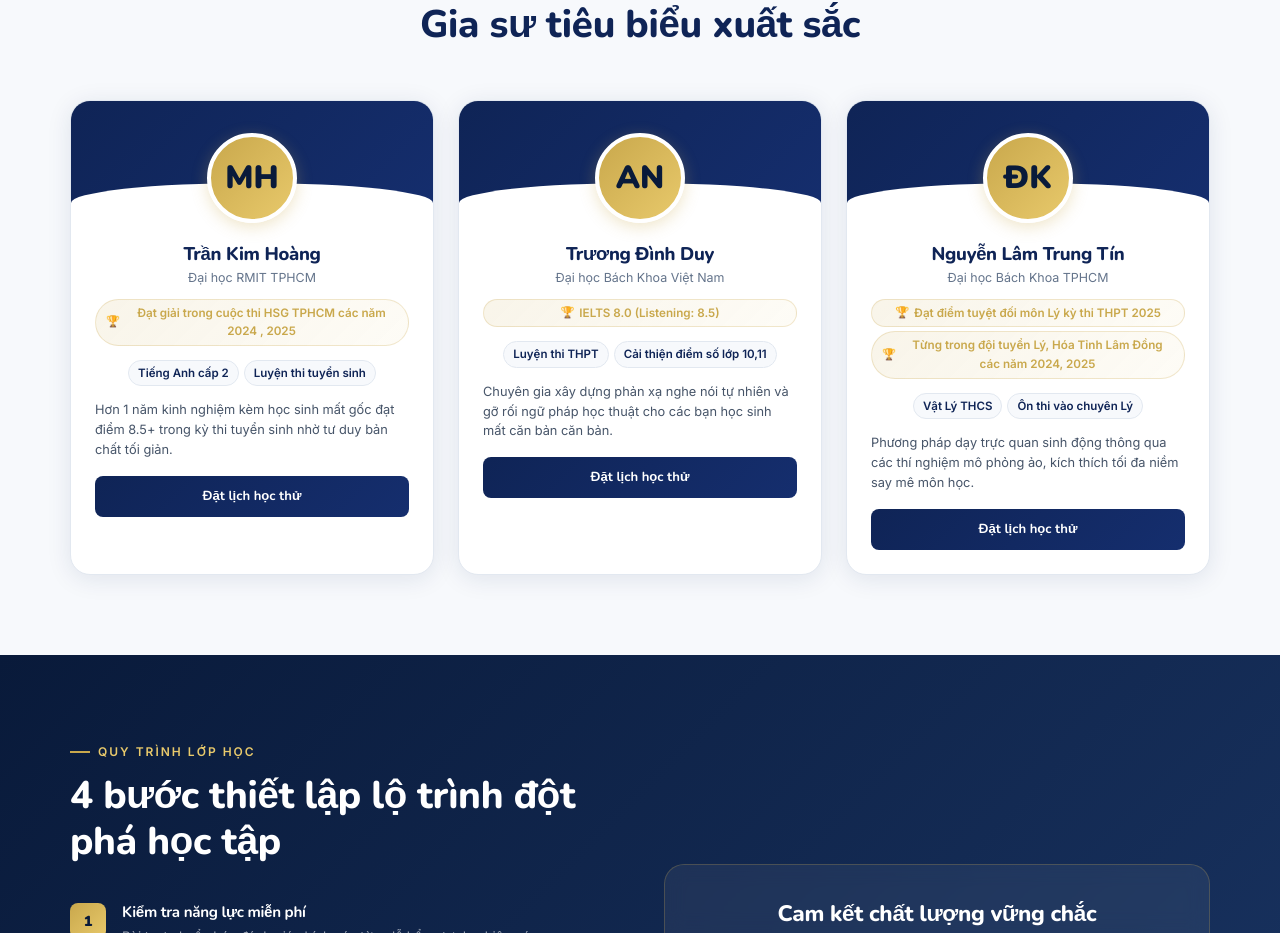
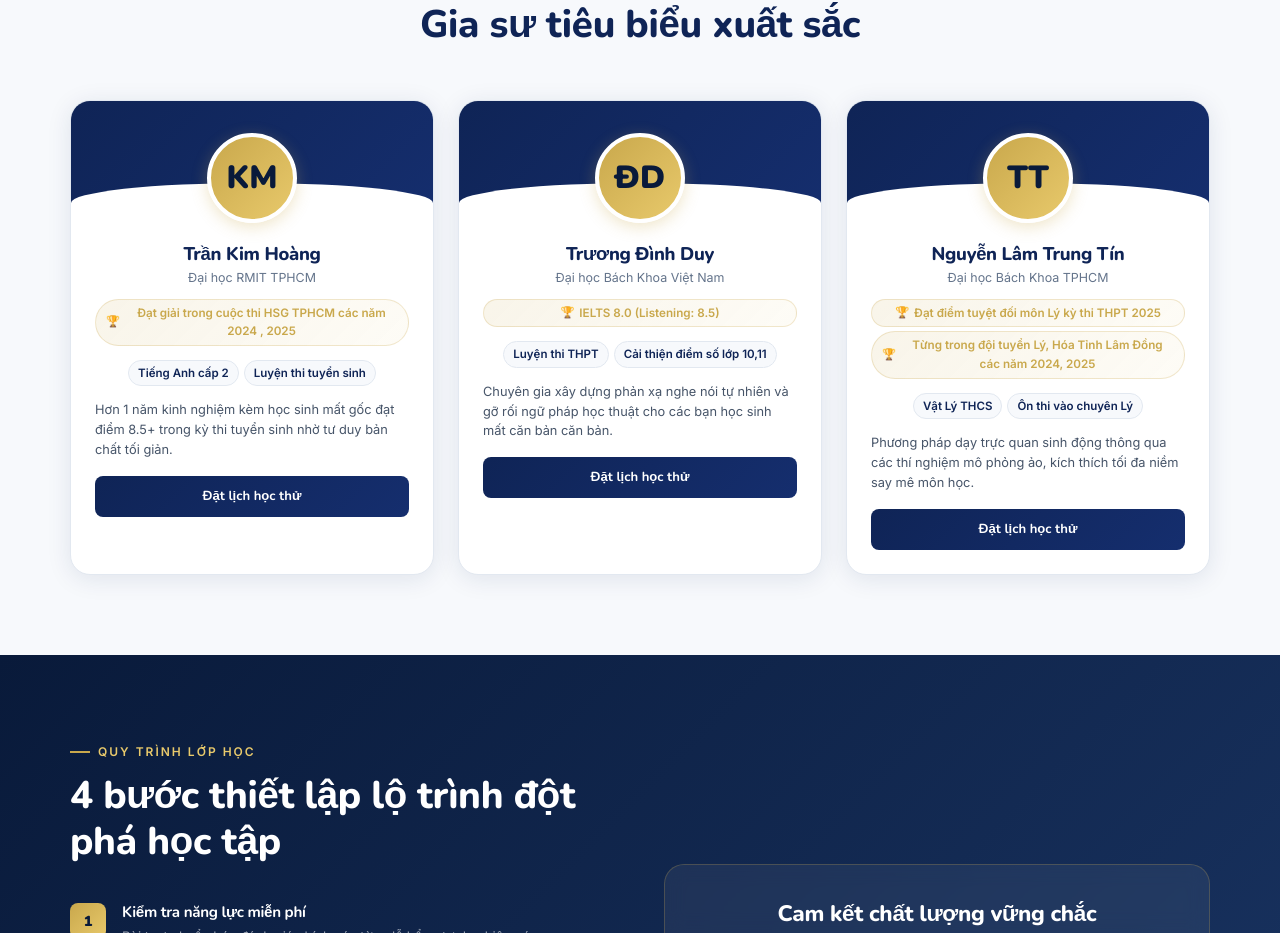
Before and after one commit to duyshank06-droid/CleverThink2, a plain HTML site: page index.html in a window 1280 px wide. Shown: the part 2172-3105 px from the top of the page. Drawn offline with nearby package versions, Linux system fonts and the light colour scheme; no server answers.

Commit message:
Update index.html

```diff
--- a/index.html
+++ b/index.html
@@ -554,7 +554,7 @@ footer{background:var(--navy-deep);color:rgba(255,255,255,0.7);padding:48px 0 24
       <div class="teachers-grid">
         <div class="teacher-card reveal">
           <div class="teacher-avatar-wrap">
-            <div class="teacher-avatar">MH</div>
+            <div class="teacher-avatar">KM</div>
           </div>
           <div class="teacher-body">
             <h4 class="teacher-name">Trần Kim Hoàng</h4>
@@ -572,7 +572,7 @@ footer{background:var(--navy-deep);color:rgba(255,255,255,0.7);padding:48px 0 24
         </div>
         <div class="teacher-card reveal" style="transition-delay: 0.1s;">
           <div class="teacher-avatar-wrap">
-            <div class="teacher-avatar">AN</div>
+            <div class="teacher-avatar">ĐD</div>
           </div>
           <div class="teacher-body">
             <h4 class="teacher-name">Trương Đình Duy</h4>
@@ -590,7 +590,7 @@ footer{background:var(--navy-deep);color:rgba(255,255,255,0.7);padding:48px 0 24
         </div>
         <div class="teacher-card reveal" style="transition-delay: 0.2s;">
           <div class="teacher-avatar-wrap">
-            <div class="teacher-avatar">ĐK</div>
+            <div class="teacher-avatar">TT</div>
           </div>
           <div class="teacher-body">
             <h4 class="teacher-name">Nguyễn Lâm Trung Tín</h4>
```
